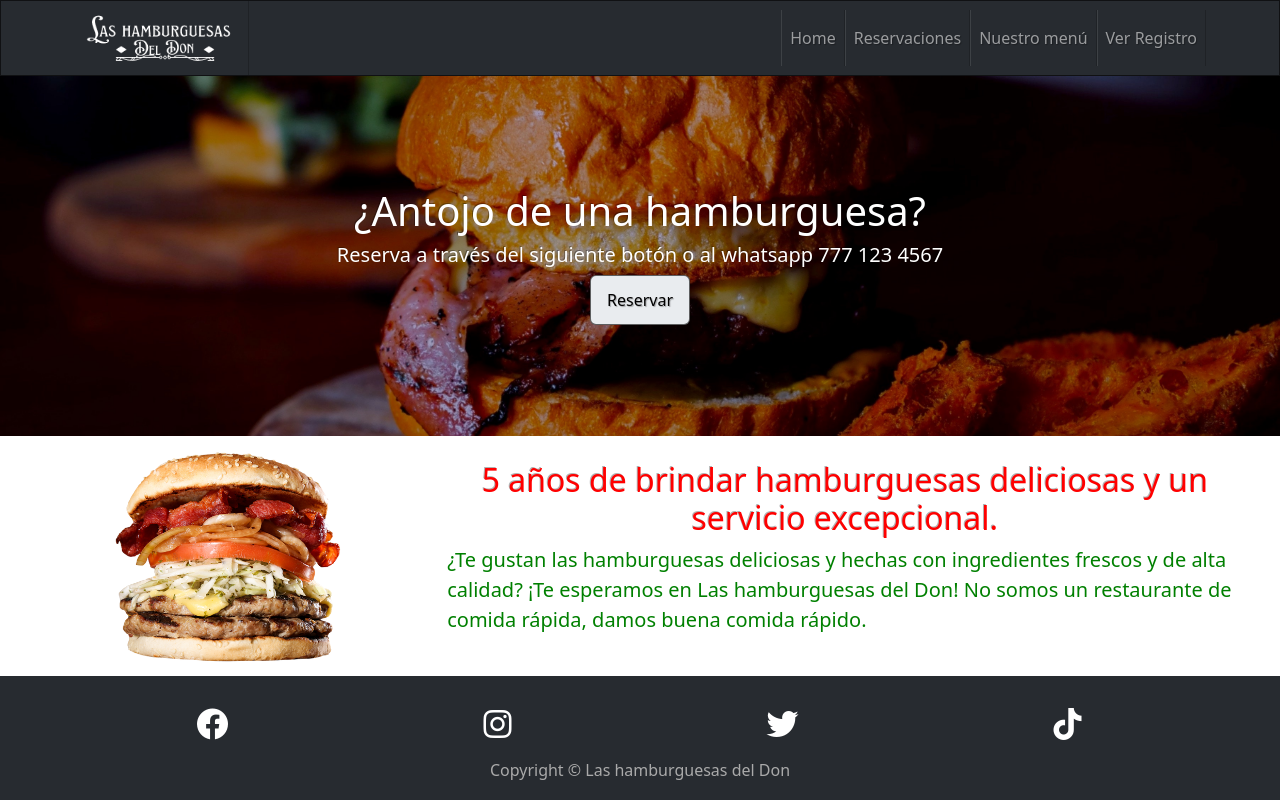
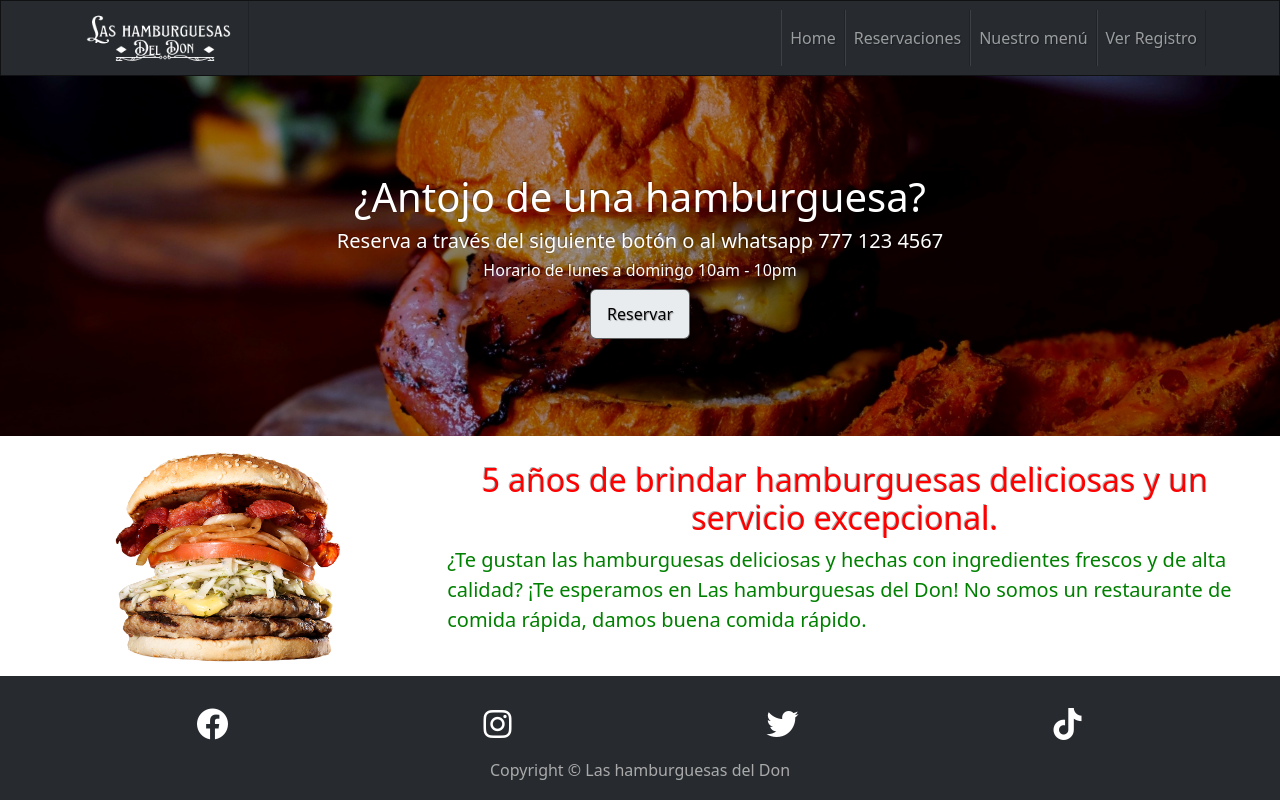
Before and after one commit to arrrriaga/Restaurante-app, a React (Create React App) app: page / in a window 1280 px wide. Built offline with nearby package versions, Linux system fonts and the light colour scheme.

Commit message:
Ajuste en home page

```diff
--- a/src/pages/HomePage.js
+++ b/src/pages/HomePage.js
@@ -29,6 +29,7 @@ const HomePage = () => {
                   Reserva a través del siguiente botón o al whatsapp 777 123
                   4567
                 </h5>
+                <h6>Horario de lunes a domingo 10am - 10pm</h6>
               </Row>
               <Row>
                 <Col>
```
